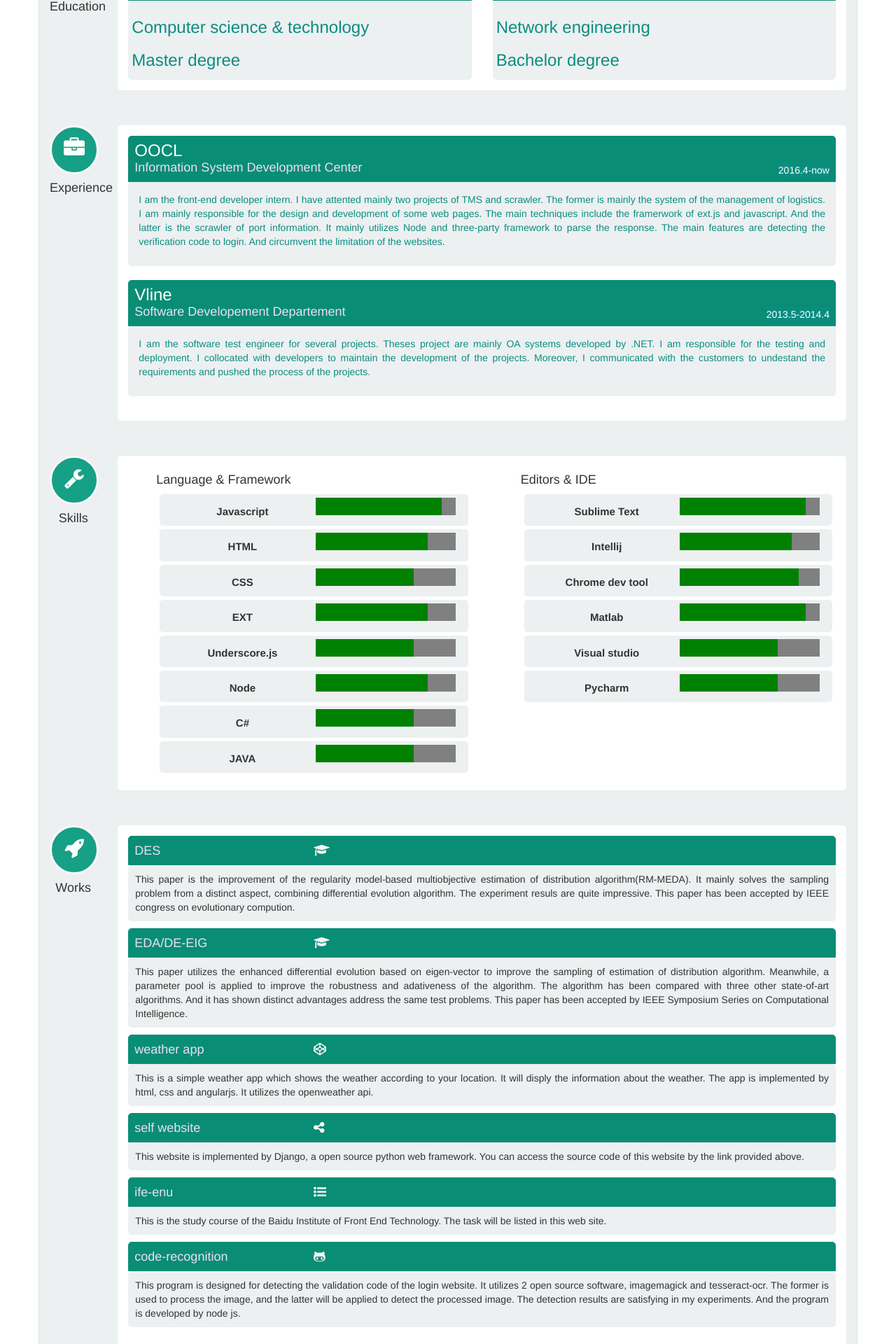
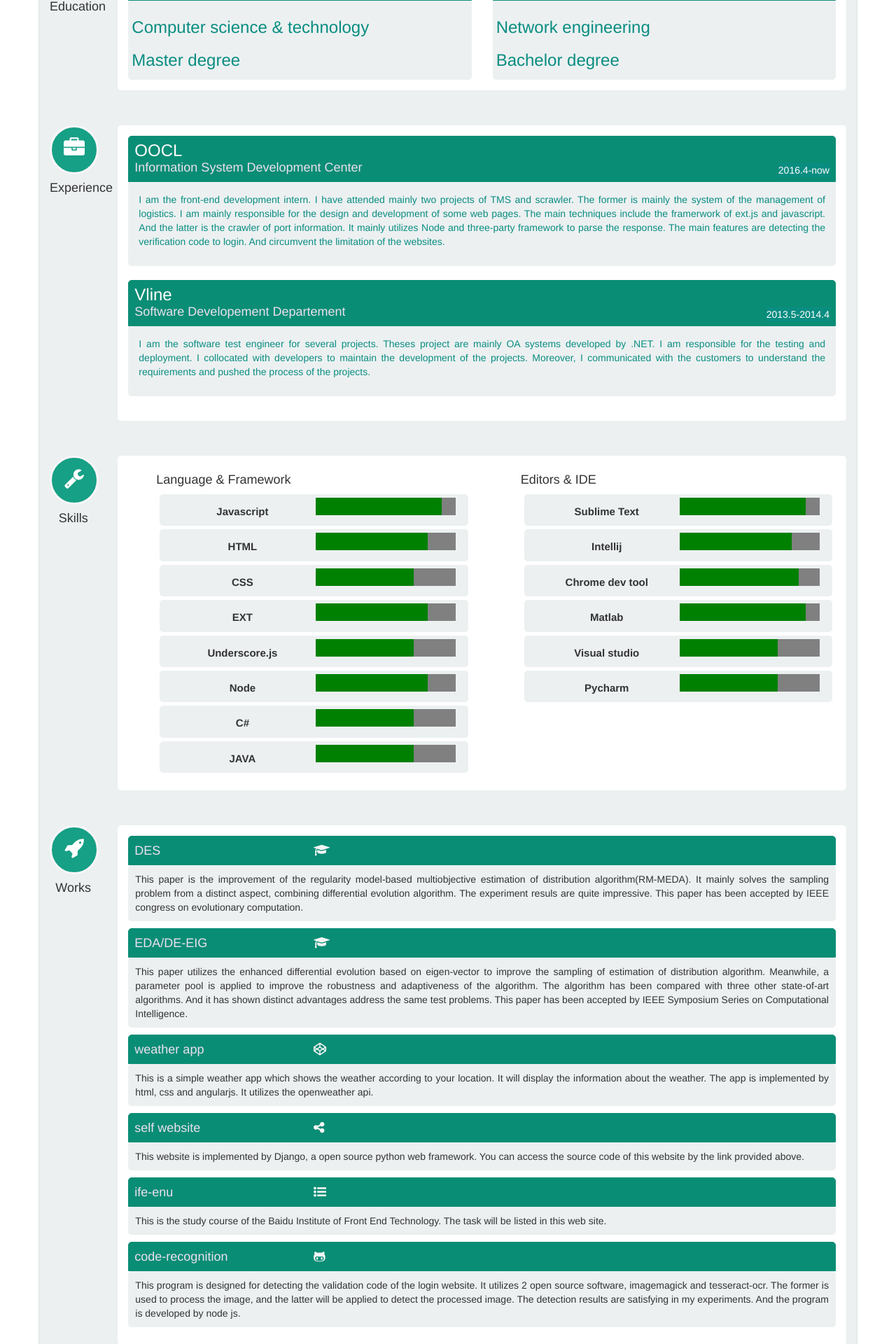
Before and after one commit to madneal/my-first-blog, a Django app: page /cv-en/ in a window 1280 px wide. Shown: the part 495-2415 px from the top of the page at 70% size. Run offline with Django 3.2, Linux system fonts and the light colour scheme; some libraries are stand-ins or nearby versions.

Commit message:
modify the English vesion cv

```diff
--- a/blog/templates/blog/cv-en.html
+++ b/blog/templates/blog/cv-en.html
@@ -170,7 +170,7 @@
 										<h4>Information System Development Center</h4>
 									</div>
 									<div class="body">
-										<p>I am the front-end developer intern. I have attented mainly two projects of TMS and scrawler. The former is mainly the system of the management of logistics. I am mainly responsible for the design and development of some web pages. The main techniques include the framerwork of ext.js and javascript. And the latter is the scrawler of port information. It mainly utilizes Node and three-party framework to parse the response.
+										<p>I am the front-end development intern. I have attended mainly two projects of TMS and scrawler. The former is mainly the system of the management of logistics. I am mainly responsible for the design and development of some web pages. The main techniques include the framerwork of ext.js and javascript. And the latter is the crawler of port information. It mainly utilizes Node and three-party framework to parse the response.
 										The main features are detecting the verification code to login. And  circumvent the limitation of the websites.</p>
 									</div>
 								</div>
@@ -184,7 +184,7 @@
 									</div>
 									<div class="body">
 										<p>I am the software test engineer for several projects. Theses project are mainly OA systems developed by .NET. I am responsible for the testing and deployment. I collocated with developers to maintain the development of the projects. Moreover, I communicated
-										 with the customers to undestand the requirements and pushed the process of the projects.</p>
+										 with the customers to understand the requirements and pushed the process of the projects.</p>
 									</div>
 								</div>
 							</div>
@@ -303,7 +303,7 @@
                                     </div>
                                     </h4></div>
 							    <div class="body">
-									<p>This paper is the improvement of the regularity model-based multiobjective estimation of distribution algorithm(RM-MEDA). It mainly solves the sampling problem from a distinct aspect, combining differential evolution algorithm. The experiment resuls are quite impressive. This paper has been accepted by IEEE congress on evolutionary compution.</p>
+									<p>This paper is the improvement of the regularity model-based multiobjective estimation of distribution algorithm(RM-MEDA). It mainly solves the sampling problem from a distinct aspect, combining differential evolution algorithm. The experiment resuls are quite impressive. This paper has been accepted by IEEE congress on evolutionary computation.</p>
 								</div>
 							</div>
 							<div class="work-item">
@@ -315,7 +315,7 @@
                                     </h4></div>
 							    <div class="body">
 									<p>This paper utilizes the enhanced differential evolution based on eigen-vector to improve the sampling of estimation of distribution algorithm.
-									Meanwhile, a parameter pool is applied to improve the robustness and adativeness of the algorithm. The algorithm has been compared with
+									Meanwhile, a parameter pool is applied to improve the robustness and adaptiveness of the algorithm. The algorithm has been compared with
 									three other state-of-art algorithms. And it has shown distinct advantages address the same test problems. This paper has been accepted by IEEE
 									Symposium Series on Computational Intelligence.</p>
 								</div>
@@ -328,7 +328,7 @@
                                     </div>
                                     </h4>
 								</div>
-								<div class="body"><p>This is a simple weather app which shows the weather according to your location. It will disply the information about the weather. The app is implemented by html, css and angularjs. It utilizes the openweather api.</p></div>
+								<div class="body"><p>This is a simple weather app which shows the weather according to your location. It will display the information about the weather. The app is implemented by html, css and angularjs. It utilizes the openweather api.</p></div>
 							</div>
 							<div class="work-item">
 								<div class="head"><h4>
```
